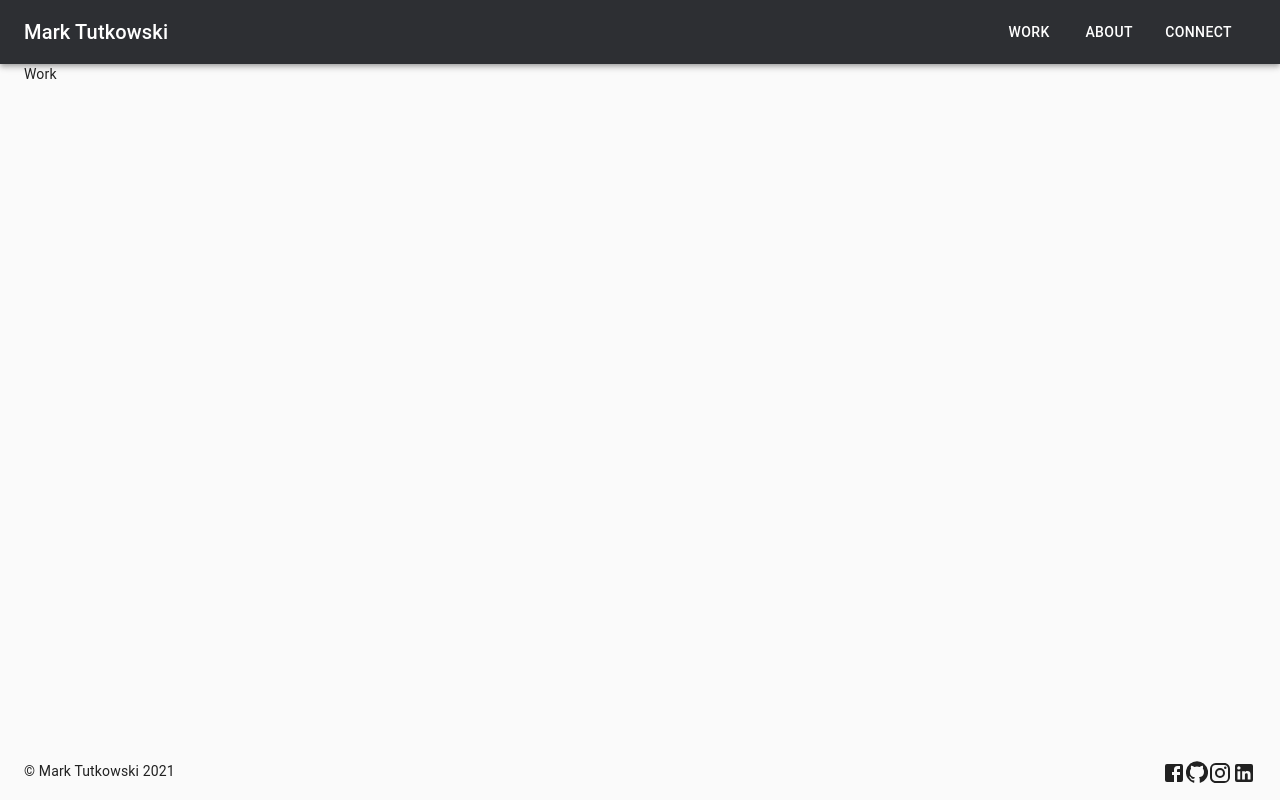
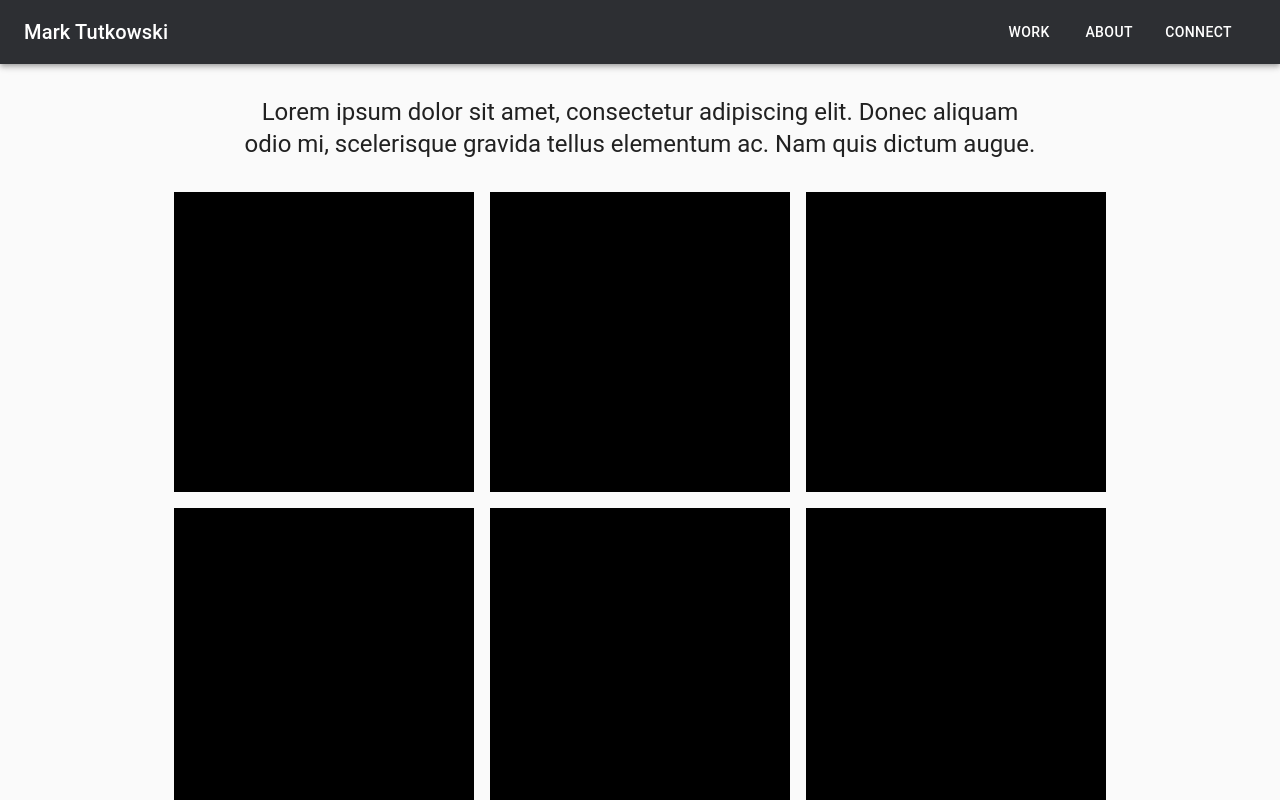
Before and after one commit to tutkowskim/portfolio, a React (Create React App) app: page /work in a window 1280 px wide. Shown: the top 800 px of the page. Built offline with nearby package versions, Linux system fonts and the light colour scheme.

Commit message:
Layout the workpage.

```diff
--- a/src/Footer.jsx
+++ b/src/Footer.jsx
@@ -17,8 +17,8 @@ const useStyles = makeStyles(() => ({
   footer: {
     display: 'flex',
     flexDirection: 'row',
-    paddingTop: '10px',
-    paddingBottom: '10px',
+    paddingTop: '2rem',
+    paddingBottom: '1rem',
   },
   copyright: {
     flexGrow: 1,
--- a/src/routes/components/Work.jsx
+++ b/src/routes/components/Work.jsx
@@ -1,8 +1,65 @@
 import React from 'react';
-import { Typography } from '@material-ui/core';
+import { Typography, makeStyles } from '@material-ui/core';
 
-const Work = () => (
-  <Typography variant="body2">Work</Typography>
-);
+const personalBrandStatement = 'Lorem ipsum dolor sit amet, consectetur adipiscing elit. Donec aliquam odio mi, scelerisque gravida tellus elementum ac. Nam quis dictum augue.'
+
+const useStyles = makeStyles((theme) => ({
+  container: {
+    display: 'flex',
+    flexDirection: 'column',
+    height: '100%',
+    width: '100%',
+  },
+  personalBrandStatement: {
+    textAlign: 'center',
+    maxWidth: '50rem',
+    marginTop: '2rem',
+    marginBottom: '2rem',
+    marginLeft: 'auto',
+    marginRight: 'auto'
+  },
+  projectGrid: {
+    display: 'grid',
+    alignItems: 'center',
+    justifyContent: 'center',
+    gridGap: '1rem',
+    gridTemplateColumns: 'repeat(3, minmax(300px, 300px))',
+    gridTemplateRows: 'repeat(3, minmax(300px, 300px))',
+    [theme.breakpoints.down('sm')]: {
+      gridTemplateColumns: 'repeat(2, 300px)',
+      gridTemplateRows: 'repeat(5, 300px)',
+    },
+    [theme.breakpoints.down('xs')]: {
+      gridTemplateColumns: 'repeat(1, 300px)',
+      gridTemplateRows: 'repeat(9, 300px)',
+    },
+  },
+  projectCell: {
+    width: '100%',
+    height: '100%',
+    background: 'black',
+    padding: '1rem',
+  }
+}));
+
+function Work() {
+  const classes = useStyles();
+  return (
+    <div className={classes.container}>
+      <Typography className={classes.personalBrandStatement} variant="h5">{personalBrandStatement}</Typography>
+      <div className={classes.projectGrid}>
+        <div className={classes.projectCell} ></div>
+        <div className={classes.projectCell} ></div>
+        <div className={classes.projectCell} ></div>
+        <div className={classes.projectCell} ></div>
+        <div className={classes.projectCell} ></div>
+        <div className={classes.projectCell} ></div>
+        <div className={classes.projectCell} ></div>
+        <div className={classes.projectCell} ></div>
+        <div className={classes.projectCell} ></div>
+      </div>
+    </div>
+  )
+};
 
 export default Work;
```
